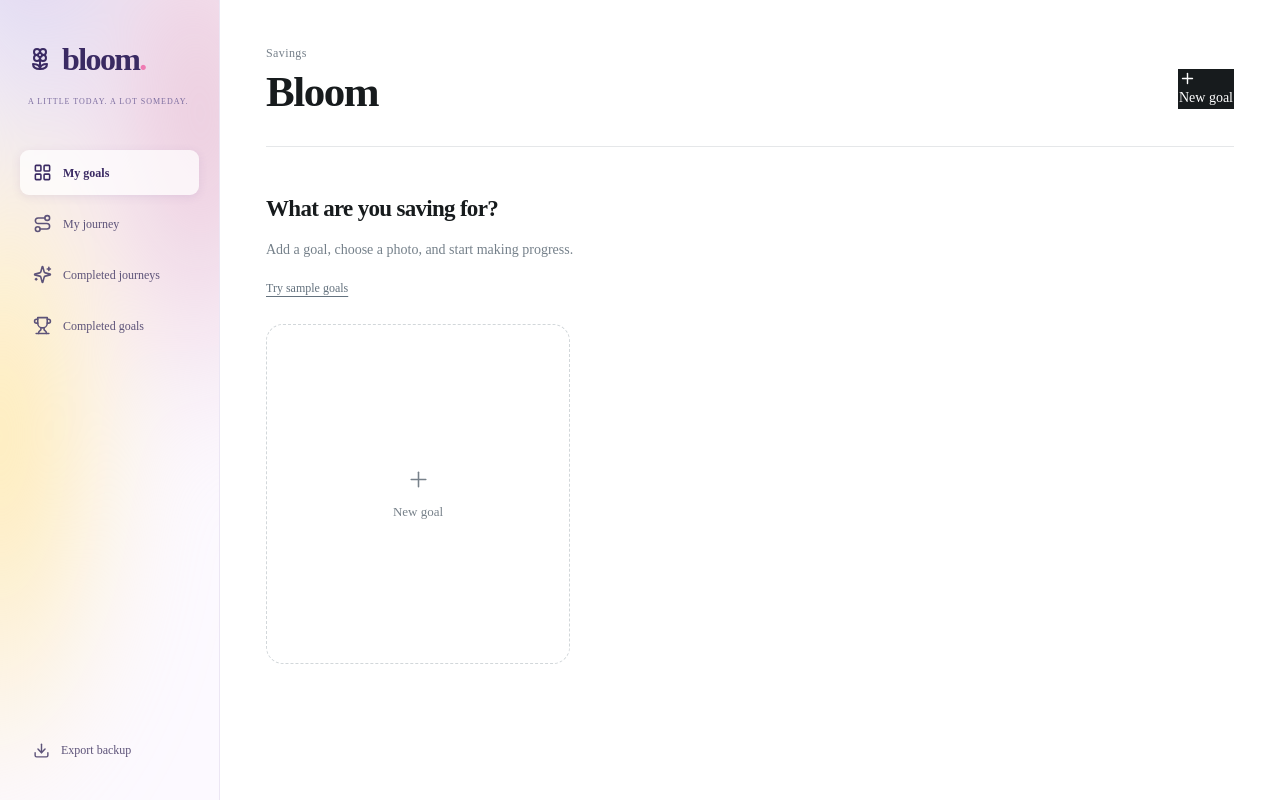
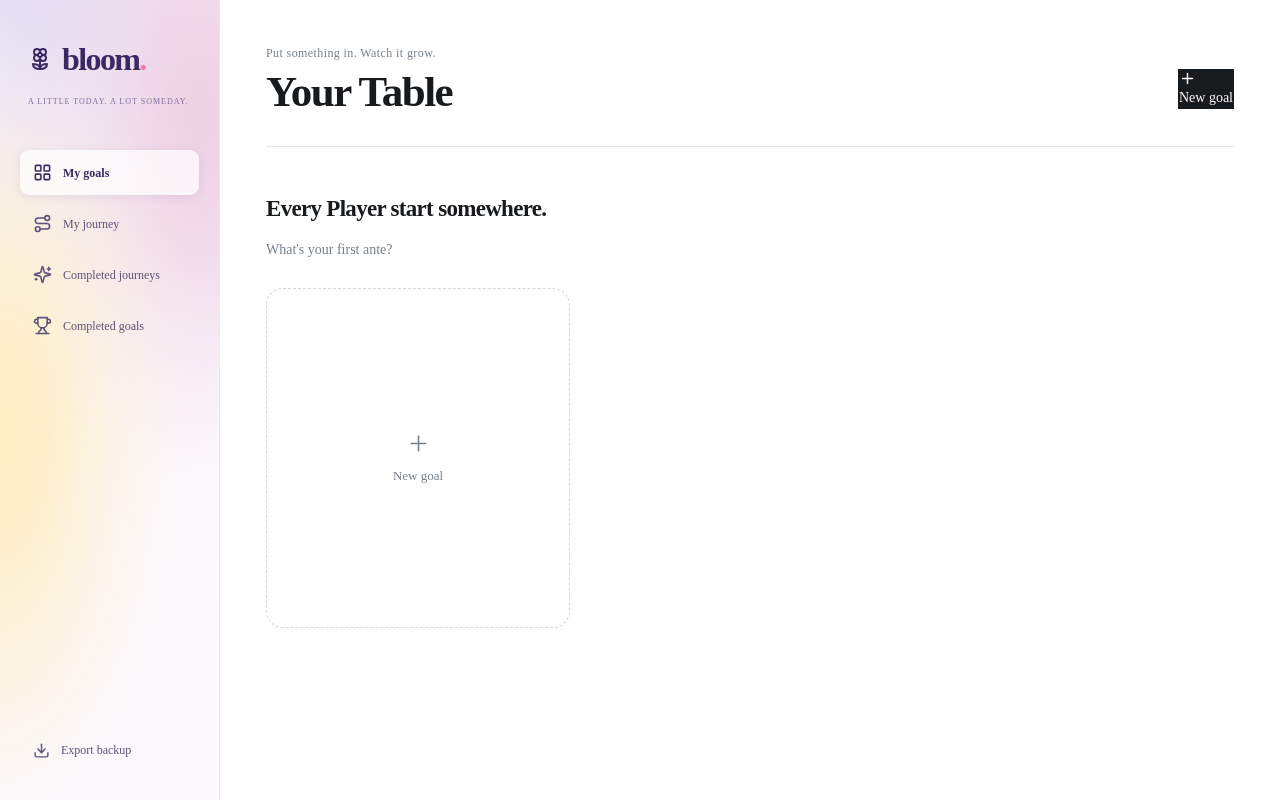
Before and after one commit to ManalAsad/Ante, a React (Vite) app in the folder frontend/: page / in a window 1280 px wide. Built offline with nearby package versions, Linux system fonts and the light colour scheme.

Commit message:
Update Dashboard.jsx

```diff
--- a/frontend/src/features/goals/Dashboard.jsx
+++ b/frontend/src/features/goals/Dashboard.jsx
@@ -7,18 +7,17 @@ export default function Dashboard({ goals, onCreate, onOpen, onDemo }) {
 
   return <>
     <header className="page-heading dashboard-heading"><div>
-      <span className="eyebrow">Savings</span>
-      <h1>Bloom</h1></div>
+      <span className="eyebrow">Put something in. Watch it grow.</span>
+      <h1>Your Table</h1></div>
       <button className="button primary" onClick={onCreate}>
         <Plus size={17} />New goal</button></header>
 
     {goals.length === 0 && <div className="empty-intro">
-      <h2>What are you saving for?</h2><p>Add a goal, choose a photo, and start making progress.</p>
-      <button className="text-button" onClick={onDemo}>Try sample goals</button>
+      <h2>Every Player start somewhere.</h2><p>What's your first ante?</p>
       </div>}
 
     {goals.length > 0 && active.length === 0 && <div className="empty-intro">
-      <h2>Every goal is finished</h2><p>Nothing left in progress. Start something new, or open Completed in the sidebar to look back.</p>
+      <h2>Table cleared.</h2><p>Ready to play again?</p>
       </div>}
 
     <section className="goal-grid" aria-label="Savings goals in progress">
```
